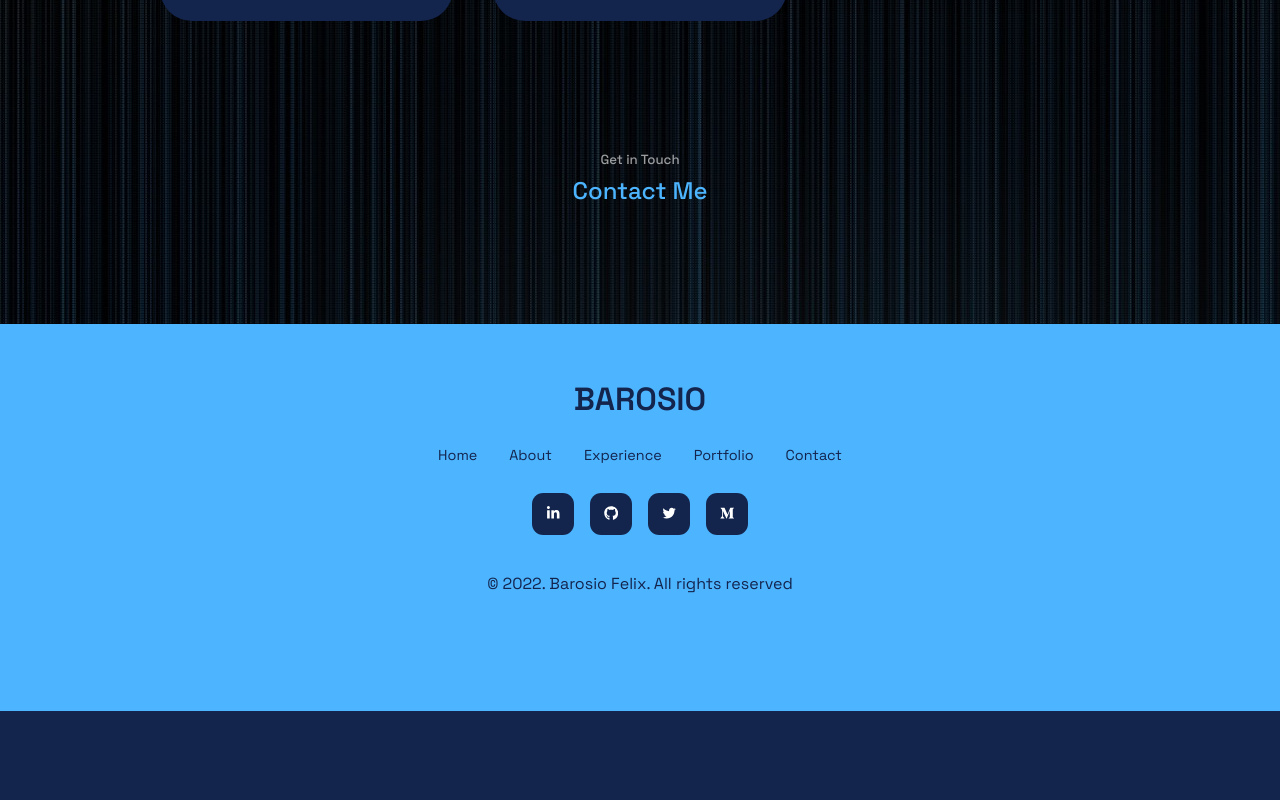
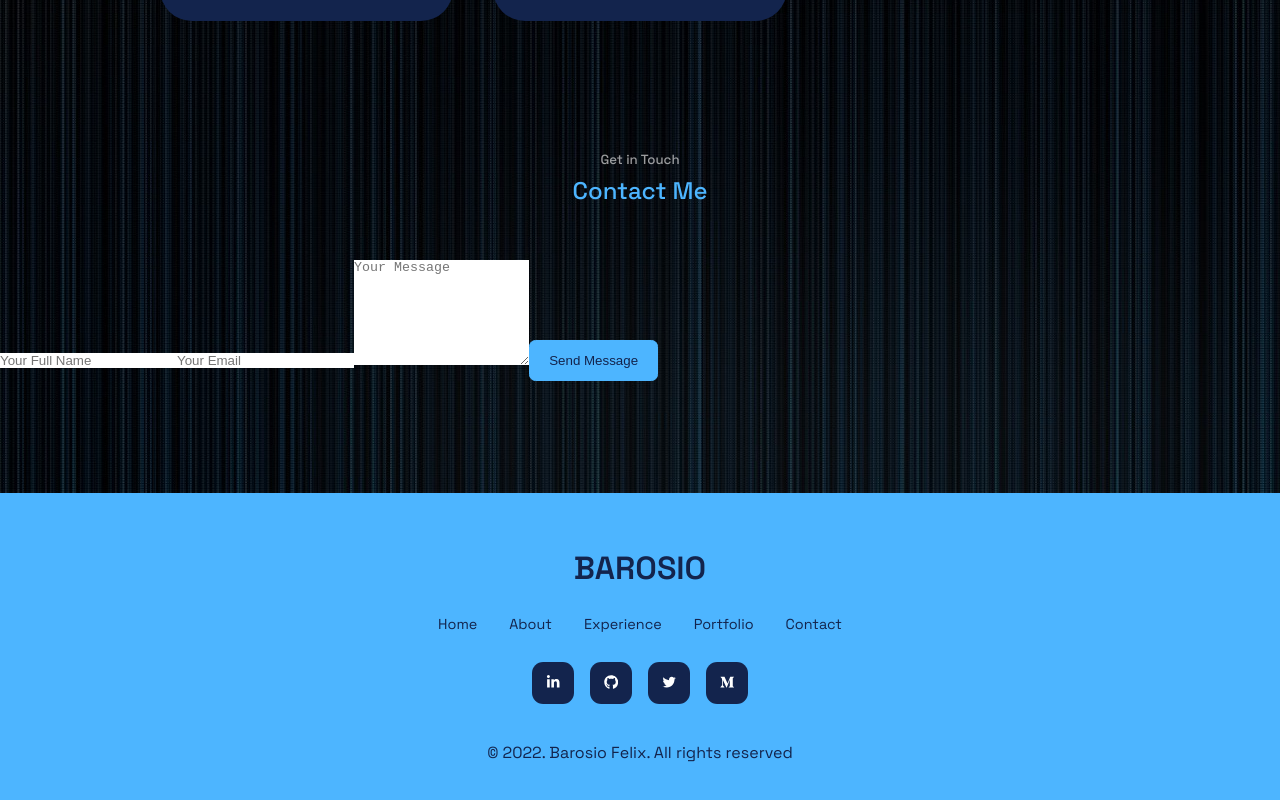
Before and after one commit to Felix-Barosio/Portfolio, a React (Create React App) app: page / in a window 1280 px wide. Shown: the part 2987-3787 px from the top of the page. Before the commit the page ends 3698 px from the top, so only its background shows below. Built offline with nearby package versions, Linux system fonts and the light colour scheme.

Commit message:
Added send email

```diff
--- a/src/components/Contact/Contact.js
+++ b/src/components/Contact/Contact.js
@@ -1,11 +1,37 @@
 import React, { useRef } from 'react';
+import './Contact.css'
+// import { RiMessengerLine } from 'react-icons/ri'
+// import emailjs from '@emailjs/browser';
 
 const Contact = () => {
+    const form = useRef();
+
+    const sendEmail = (e) => {
+        e.preventDefault();
+
+        // emailjs.sendForm('YOUR_SERVICE_ID', 'YOUR_TEMPLATE_ID', form.current, 'YOUR_PUBLIC_KEY')
+        //     .then((result) => {
+        //         console.log(result.text);
+        //     }, (error) => {
+        //         console.log(error.text);
+        //     });
+
+        e.target.reset()
+    };
 
     return (
         <section id="contact">
             <h5>Get in Touch</h5>
             <h2>Contact Me</h2>
+            <div className='contact_container'>
+
+                <form ref={form} onSubmit={sendEmail}>
+                    <input type="text" name="name" placeholder="Your Full Name" required />
+                    <input type="email" name="email" placeholder="Your Email" required />
+                    <textarea name="message" rows="7" placeholder='Your Message' required />
+                    <button type="submit" className='btn btn-primary'>Send Message</button>
+                </form>
+            </div>
         </section>
     )
 }
```
